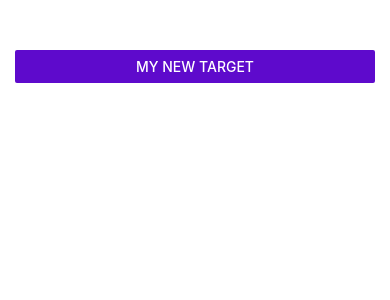
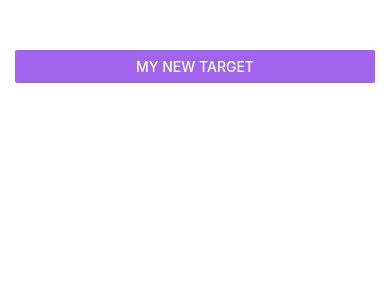
Before and after one commit to vasin-fr/Legko-, a React Native app: screen / in a window 390 px wide. Shown: the top 300 px of the page. Built offline with nearby package versions, Linux system fonts and the light colour scheme.

Commit message:
background

```diff
--- a/App.tsx
+++ b/App.tsx
@@ -1,7 +1,8 @@
 import React, { useState } from "react";
-import { Button, FlatList, Image, StyleSheet, View } from "react-native";
+import { Button, FlatList, StyleSheet, View } from "react-native";
 import TaskInput from "./components/TaskInput";
 import TaskItem from "./components/TaskItem";
+import { StatusBar } from "expo-status-bar";
 
 export default function App() {
   const [modalIsVisible, setModalIsVisible] = useState<boolean>(false);
@@ -24,11 +25,13 @@ export default function App() {
   };
 
   return (
+    <>
+      <StatusBar style="light" />
       <View style={styles.appContainer}>
         <View style={{ marginBottom: 12 }}>
           <Button
             title="My new TARGET"
-          color="#5e0acc"
+            color="#a065ec"
             onPress={modalIsVisibleChange}
           />
         </View>
@@ -52,6 +55,7 @@ export default function App() {
           />
         </View>
       </View>
+    </>
   );
 }
 
--- a/app.json
+++ b/app.json
@@ -6,14 +6,13 @@
     "orientation": "portrait",
     "icon": "./assets/icon.png",
     "userInterfaceStyle": "light",
+    "backgroundColor": "#311b6b",
     "splash": {
       "image": "./assets/splash.png",
       "resizeMode": "contain",
       "backgroundColor": "#ffffff"
     },
-    "assetBundlePatterns": [
-      "**/*"
-    ],
+    "assetBundlePatterns": ["**/*"],
     "ios": {
       "supportsTablet": true
     },
--- a/components/TaskInput.tsx
+++ b/components/TaskInput.tsx
@@ -54,16 +54,16 @@ const TaskInput = ({
         <View style={styles.buttonContainer}>
           <View style={styles.button}>
             <Button
-              title="Add task!"
-              onPress={addOneTaskHandler}
-              color="#b180f0"
+              title="Canel"
+              onPress={modalIsVisibleChange}
+              color="#f31282"
             />
           </View>
           <View style={styles.button}>
             <Button
-              title="Canel"
-              onPress={modalIsVisibleChange}
-              color="#f31282"
+              title="Add task!"
+              onPress={addOneTaskHandler}
+              color="#b180f0"
             />
           </View>
         </View>
```
Lines whose indentation alone changed are shown as unchanged.
